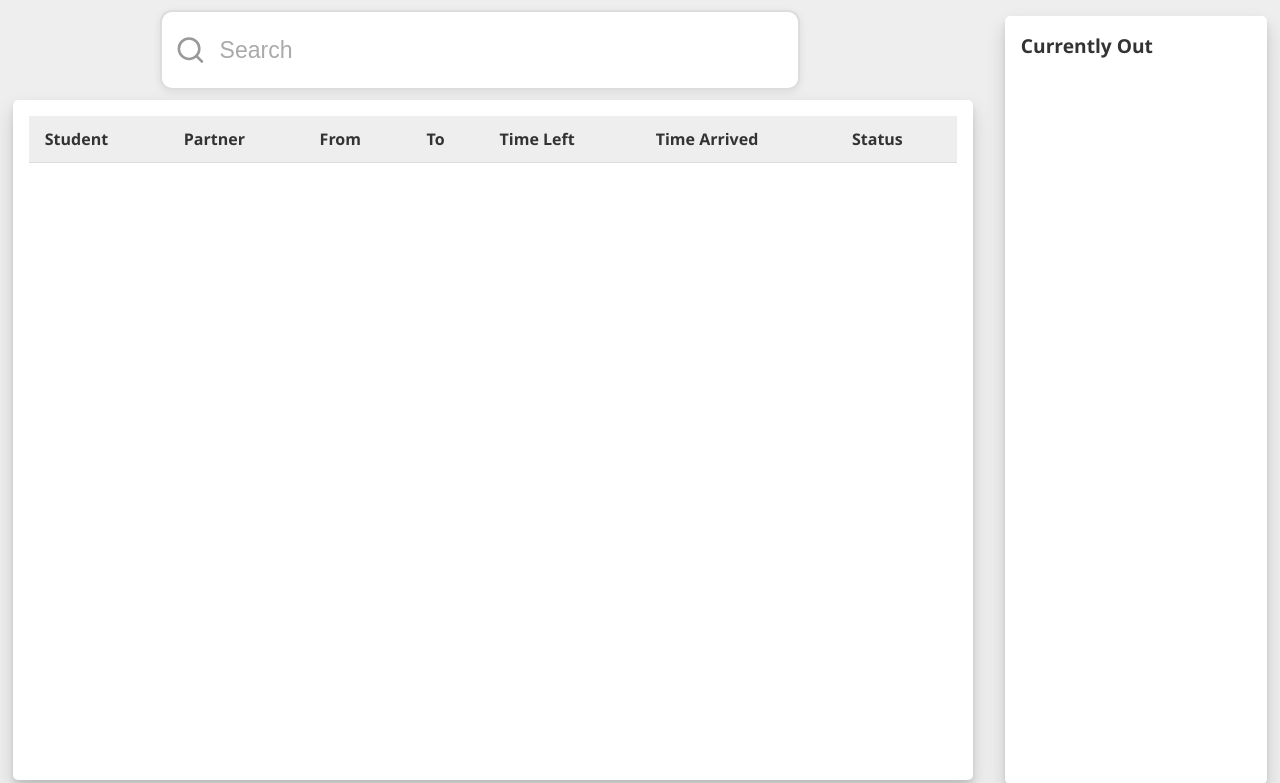
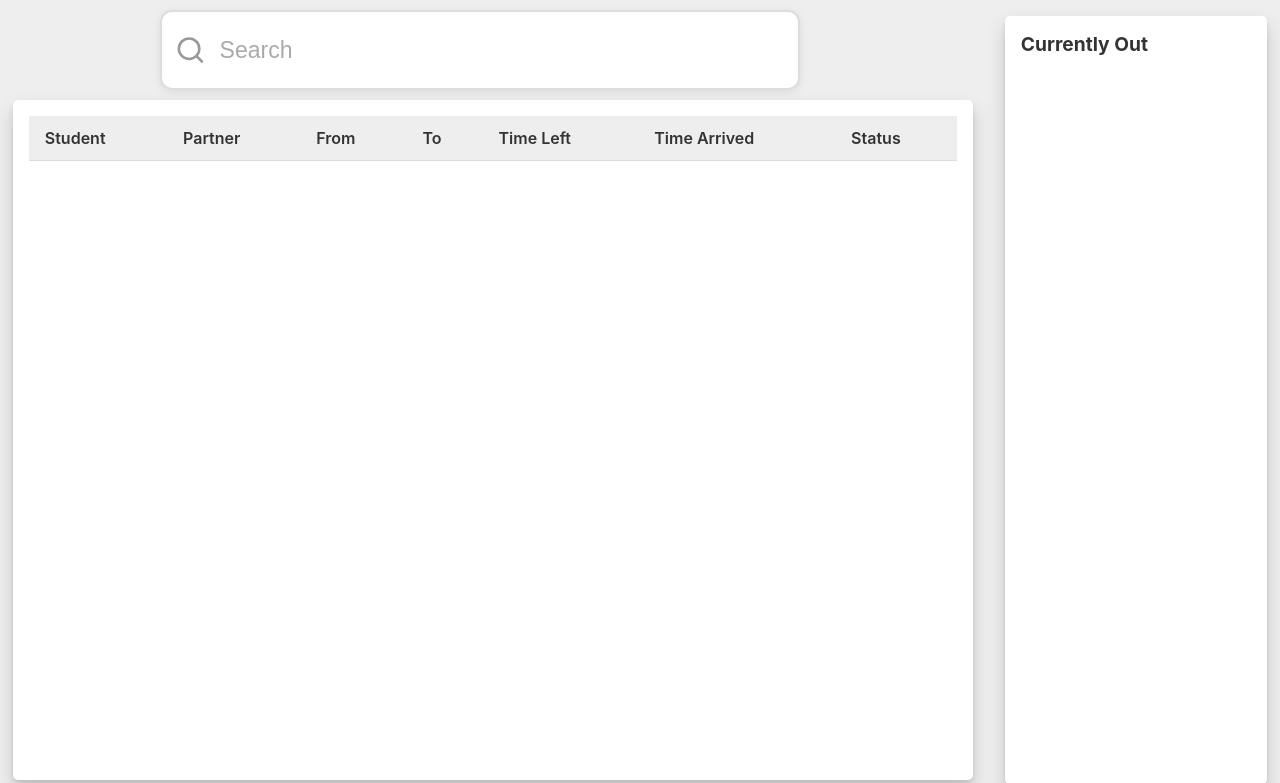
Before and after one commit to kalebdoesthings/ecompass, a Flask app: page /admin in a window 1280 px wide. Shown: the top 783 px of the page. Run offline with Flask 3, Linux system fonts and the light colour scheme; data that the repository does not hold is empty.

Commit message:
added diff font stack

```diff
--- a/static/css/admin.css
+++ b/static/css/admin.css
@@ -6,7 +6,7 @@
 }
 
 body {
-    font-family: 'Segoe UI', Tahoma, Geneva, Verdana, sans-serif;
+    font-family: -apple-system, BlinkMacSystemFont, 'Segoe UI', system-ui, sans-serif;
     background-color: rgb(238, 238, 238);
 }
 
--- a/static/css/style.css
+++ b/static/css/style.css
@@ -1,6 +1,6 @@
 /* center everything */
 body {
-  font-family: 'Segoe UI', Tahoma, Geneva, Verdana, sans-serif;
+  font-family: -apple-system, BlinkMacSystemFont, 'Segoe UI', system-ui, sans-serif;
   display: flex;
   justify-content: center;
   align-items: center;
```
